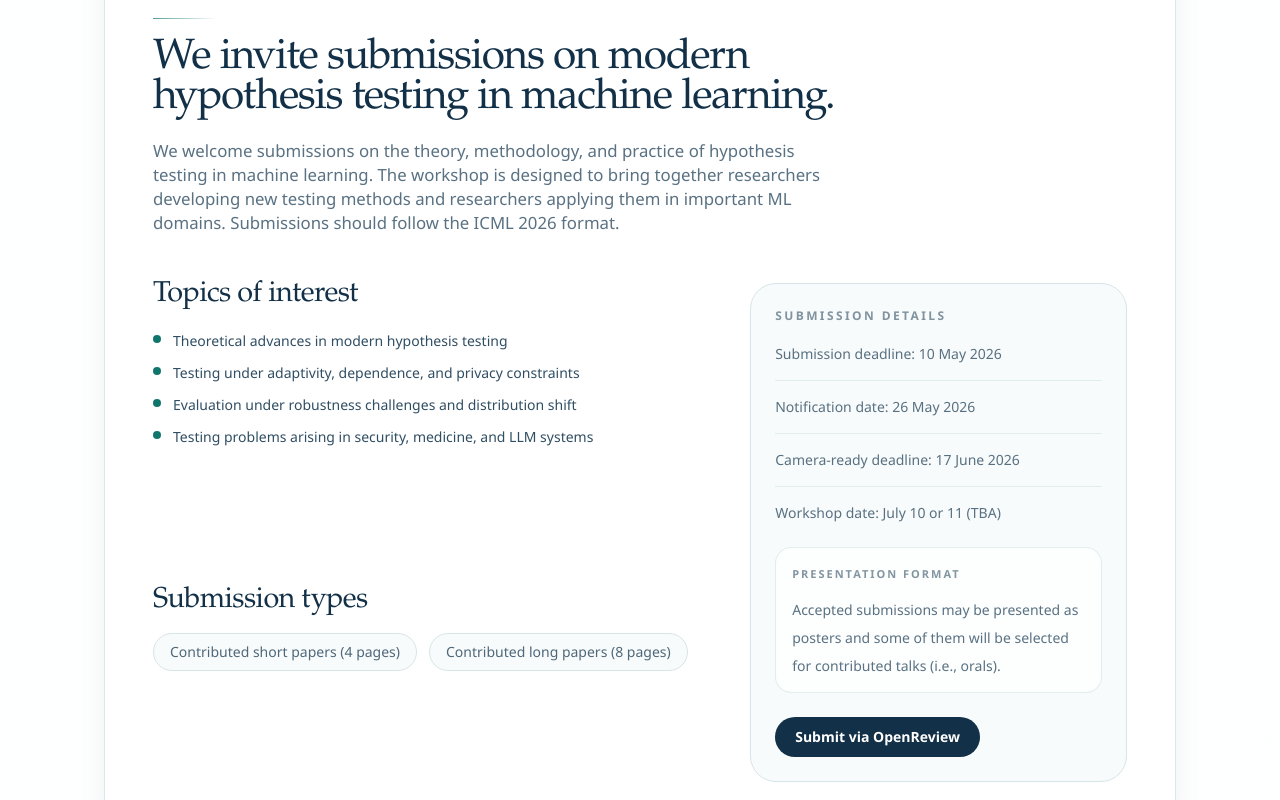
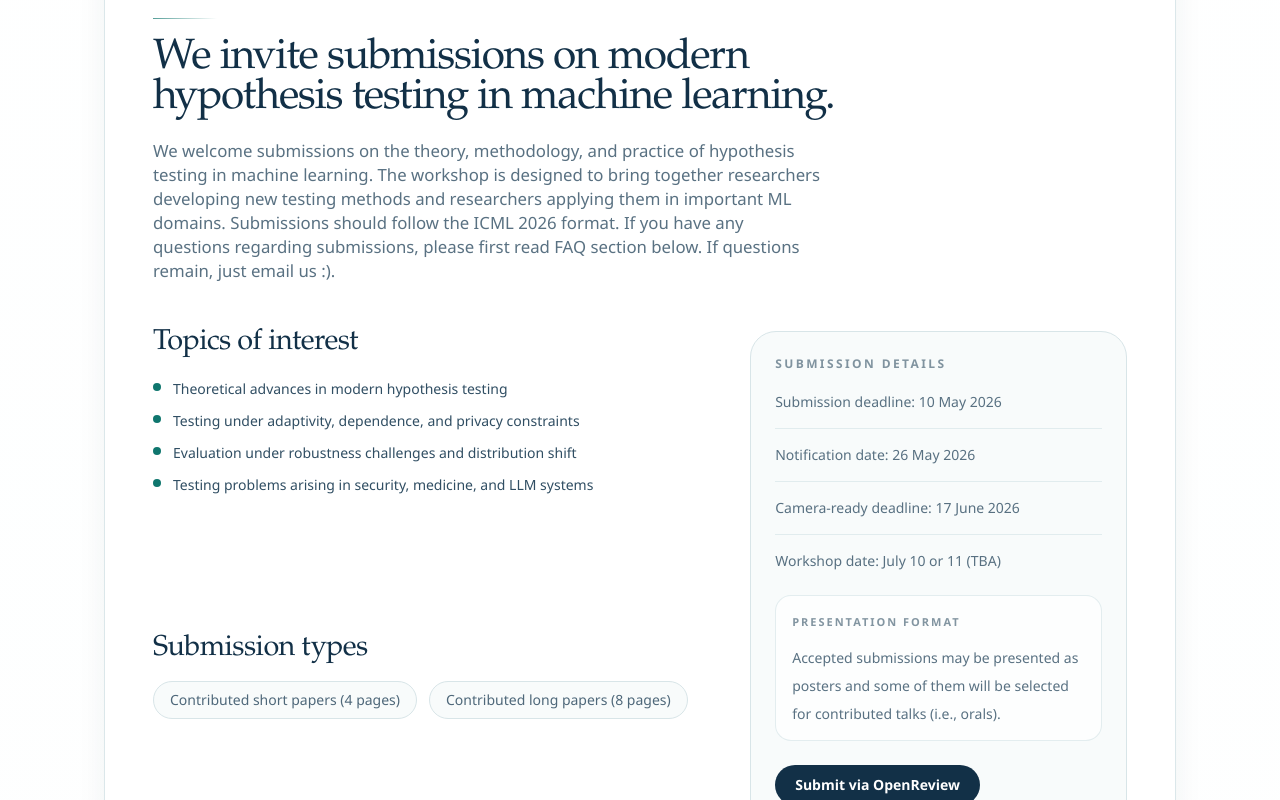
Before and after one commit to fengliu90/hypothesis-testing-workshop, a Next.js app: page / in a window 1280 px wide. Shown: the part 4340-5140 px from the top of the page. Built offline with nearby package versions, Linux system fonts and the light colour scheme.

Commit message:
Add files via upload

```diff
--- a/data/workshop.ts
+++ b/data/workshop.ts
@@ -185,7 +185,7 @@ export const workshop = {
       title:
         "We invite submissions on modern hypothesis testing in machine learning.",
       description:
-        "We welcome submissions on the theory, methodology, and practice of hypothesis testing in machine learning. The workshop is designed to bring together researchers developing new testing methods and researchers applying them in important ML domains. Submissions should follow the ICML 2026 format.",
+        "We welcome submissions on the theory, methodology, and practice of hypothesis testing in machine learning. The workshop is designed to bring together researchers developing new testing methods and researchers applying them in important ML domains. Submissions should follow the ICML 2026 format. If you have any questions regarding submissions, please first read FAQ section below. If questions remain, just email us :).",
       topicsTitle: "Topics of interest",
       topics: [
         "Theoretical advances in modern hypothesis testing",
@@ -255,7 +255,7 @@ export const workshop = {
       eyebrow: "Organizers",
       title: "Workshop organizers",
       description:
-        "The organizing team (alphabetical order by surname) brings together expertise from academia and industry across statistics and machine learning.",
+        "The organizing team (alphabetical order by surname) brings together expertise from academia and industry across statistics and machine learning. If you are interested in being a program committee member (i.e., reviewing submissions), please fill out this Google form: https://docs.google.com/forms/d/e/1FAIpQLSddz5AxGWOgvX3a5v5GRmudXIC5XfKH3z0s778PPmY6mgLCkw/viewform",
       items: [
         {
           name: "Xiuyuan Cheng",
@@ -335,9 +335,14 @@ export const workshop = {
             "Contributed talks will be selected from accepted submissions by the organizers based on relevance, quality, and fit with the workshop program.",
         },
         {
-          question: "Where should I submit?",
+          question: "Will the accepted workshop papers be archival (i.e., published in official proceedings)",
           answer:
-            "Submissions will be handled through OpenReview. The submission button will be updated with the final OpenReview link once it is available.",
+            "No, they will be non-archival. You can submit an on-going/under-review papers to this workshop. Besides, we also welcome papers already published in top venues.",
+        },
+        {
+          question: "Will the page limits apply to the whole paper (i.e., including references and appendix)",
+          answer:
+            "No, the page limits only apply to the main body of the paper.",
         },
       ] satisfies FAQ[],
     },
```
